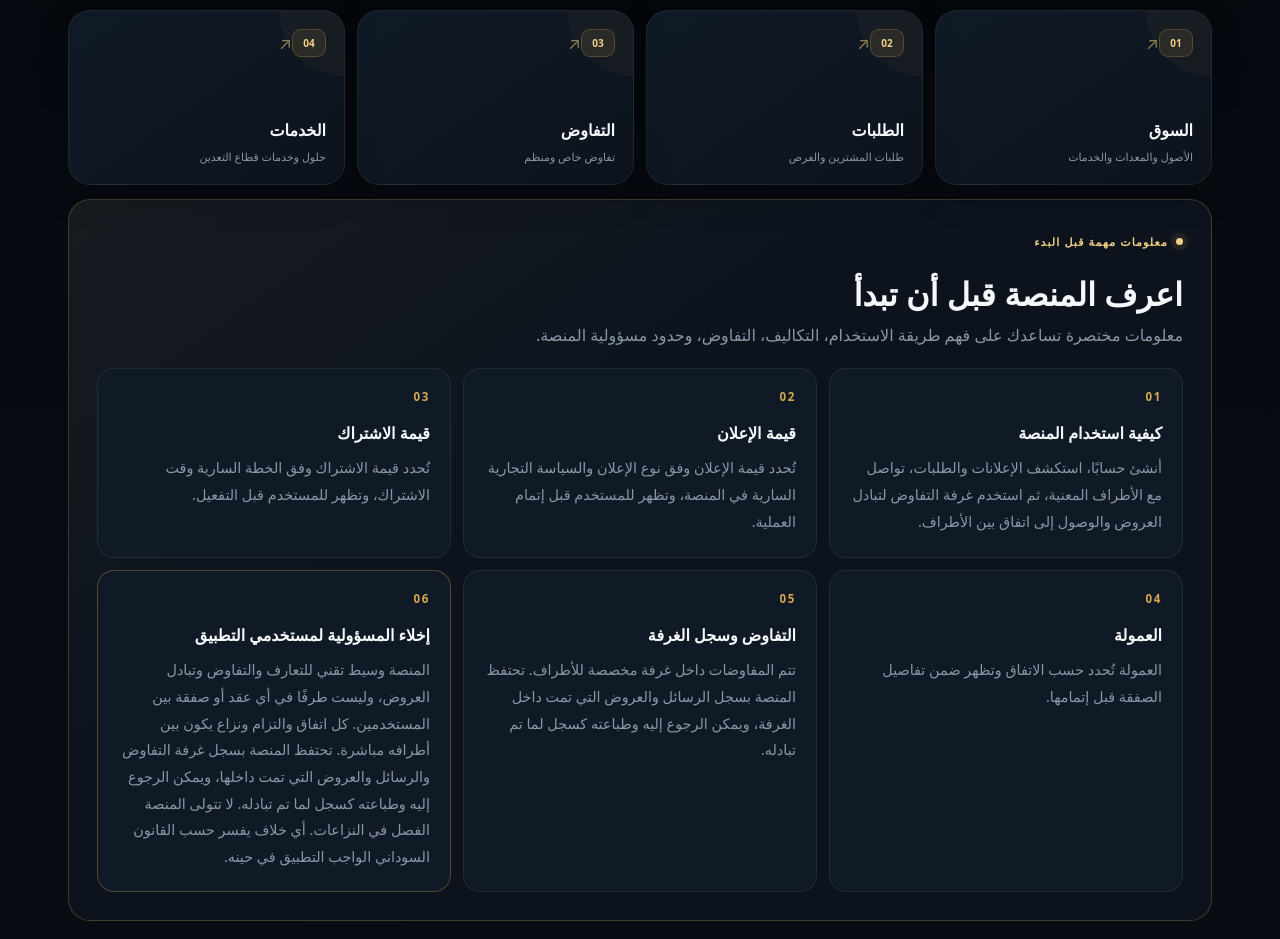
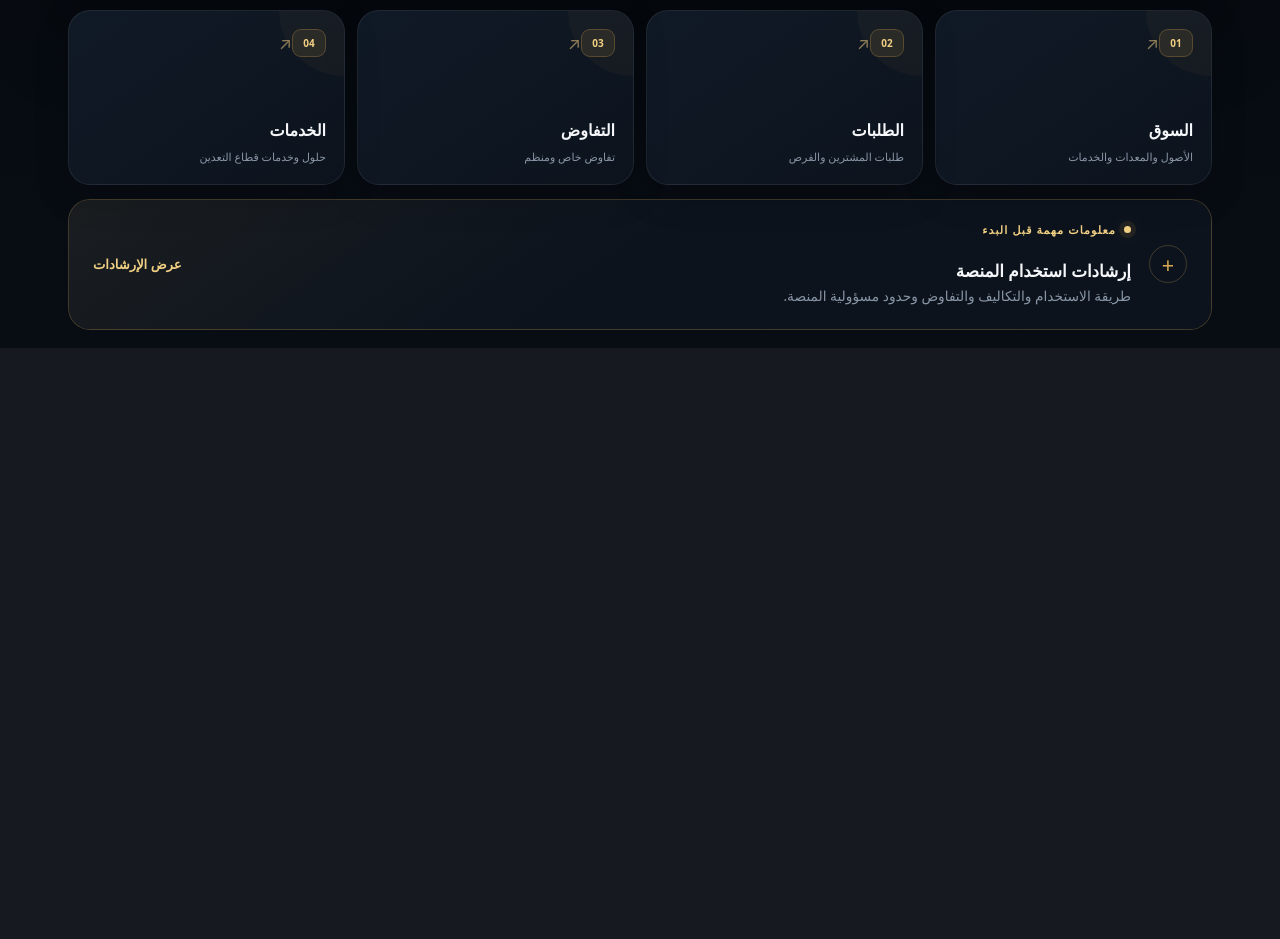
Before and after one commit to aymenmhmd3sul/sudan-mining-hub-mvp, a FastAPI app: page / in a window 1280 px wide. Shown: the part 542-1481 px from the top of the page. After the commit the page ends 890 px from the top, so only its background shows below. Run offline with FastAPI, Linux system fonts and the light colour scheme; parts of the project's set-up code (start-up, migrations or seed data) failed here and were passed over.

Commit message:
feat: collapse homepage information into guidance card

```diff
--- a/app/static/css/app.css
+++ b/app/static/css/app.css
@@ -3148,3 +3148,98 @@ h1 {
     min-height: 0;
   }
 }
+
+
+/* Collapsed homepage guidance card */
+.gateway-information {
+  padding: 0;
+  overflow: hidden;
+}
+
+.gateway-information-summary {
+  display: flex;
+  align-items: center;
+  gap: 18px;
+  padding: 22px 24px;
+  cursor: pointer;
+  list-style: none;
+  background:
+    linear-gradient(145deg, rgba(214, 168, 79, 0.07), transparent 48%),
+    var(--surface);
+}
+
+.gateway-information-summary::-webkit-details-marker {
+  display: none;
+}
+
+.gateway-information-summary::marker {
+  display: none;
+}
+
+.gateway-information-summary:hover {
+  background:
+    linear-gradient(145deg, rgba(214, 168, 79, 0.10), transparent 48%),
+    var(--surface);
+}
+
+.gateway-information-summary-icon {
+  flex: 0 0 38px;
+  width: 38px;
+  height: 38px;
+  display: grid;
+  place-items: center;
+  border: 1px solid var(--gold-line);
+  border-radius: 50%;
+  color: var(--gold);
+  font-size: 1.35rem;
+  line-height: 1;
+}
+
+.gateway-information-summary-copy {
+  min-width: 0;
+  display: grid;
+  gap: 4px;
+}
+
+.gateway-information-summary-copy strong {
+  color: var(--text);
+  font-size: 1.05rem;
+}
+
+.gateway-information-summary-copy > span:last-child {
+  color: var(--muted);
+  font-size: 0.86rem;
+  line-height: 1.5;
+}
+
+.gateway-information-summary-action {
+  margin-inline-start: auto;
+  color: var(--gold-light);
+  font-size: 0.82rem;
+  font-weight: 700;
+  white-space: nowrap;
+}
+
+.gateway-information[open] .gateway-information-summary-icon {
+  transform: rotate(45deg);
+}
+
+.gateway-information-content {
+  padding: 0 24px 24px;
+  border-top: 1px solid var(--gold-line);
+}
+
+@media (max-width: 640px) {
+  .gateway-information-summary {
+    align-items: flex-start;
+    padding: 18px;
+  }
+
+  .gateway-information-summary-action {
+    display: none;
+  }
+
+  .gateway-information-content {
+    padding: 0 18px 18px;
+  }
+}
--- a/app/templates/gateway/gateway.html
+++ b/app/templates/gateway/gateway.html
@@ -195,16 +195,25 @@
 
 
 
-<section
+<details
   id="gatewayInformation"
   class="gateway-information"
-  aria-labelledby="gatewayInformationTitle"
 >
-  <div class="gateway-information-header">
-    <div class="hero-kicker">
+  <summary class="gateway-information-summary">
+    <span class="gateway-information-summary-icon">+</span>
+    <span class="gateway-information-summary-copy">
+      <span class="hero-kicker">
         <span class="hero-dot"></span>
         <span data-i18n="gateway.info.eyebrow">{{ t("gateway.info.eyebrow") }}</span>
-    </div>
+      </span>
+      <strong data-i18n="gateway.info.card.title">{{ t("gateway.info.card.title") }}</strong>
+      <span data-i18n="gateway.info.card.description">{{ t("gateway.info.card.description") }}</span>
+    </span>
+    <span class="gateway-information-summary-action" data-i18n="gateway.info.card.action">{{ t("gateway.info.card.action") }}</span>
+  </summary>
+
+  <div class="gateway-information-content">
+    <div class="gateway-information-header">
       <h2 id="gatewayInformationTitle" data-i18n="gateway.info.title">
         {{ t("gateway.info.title") }}
       </h2>
@@ -250,7 +259,8 @@
         <p data-i18n="gateway.info.disclaimer.description">{{ t("gateway.info.disclaimer.description") }}</p>
       </article>
     </div>
-</section>
+  </div>
+</details>
 
 <section
     id="gatewayStatus"
--- a/app/translations/ar.json
+++ b/app/translations/ar.json
@@ -130,5 +130,8 @@
   "gateway.info.negotiation.title": "التفاوض وسجل الغرفة",
   "gateway.info.negotiation.description": "تتم المفاوضات داخل غرفة مخصصة للأطراف. تحتفظ المنصة بسجل الرسائل والعروض التي تمت داخل الغرفة، ويمكن الرجوع إليه وطباعته كسجل لما تم تبادله.",
   "gateway.info.disclaimer.title": "إخلاء المسؤولية لمستخدمي التطبيق",
-  "gateway.info.disclaimer.description": "المنصة وسيط تقني للتعارف والتفاوض وتبادل العروض، وليست طرفًا في أي عقد أو صفقة بين المستخدمين. كل اتفاق والتزام ونزاع يكون بين أطرافه مباشرة. تحتفظ المنصة بسجل غرفة التفاوض والرسائل والعروض التي تمت داخلها، ويمكن الرجوع إليه وطباعته كسجل لما تم تبادله. لا تتولى المنصة الفصل في النزاعات. أي خلاف يفسر حسب القانون السوداني الواجب التطبيق في حينه."
+  "gateway.info.disclaimer.description": "المنصة وسيط تقني للتعارف والتفاوض وتبادل العروض، وليست طرفًا في أي عقد أو صفقة بين المستخدمين. كل اتفاق والتزام ونزاع يكون بين أطرافه مباشرة. تحتفظ المنصة بسجل غرفة التفاوض والرسائل والعروض التي تمت داخلها، ويمكن الرجوع إليه وطباعته كسجل لما تم تبادله. لا تتولى المنصة الفصل في النزاعات. أي خلاف يفسر حسب القانون السوداني الواجب التطبيق في حينه.",
+  "gateway.info.card.title": "إرشادات استخدام المنصة",
+  "gateway.info.card.description": "طريقة الاستخدام والتكاليف والتفاوض وحدود مسؤولية المنصة.",
+  "gateway.info.card.action": "عرض الإرشادات"
 }
--- a/app/translations/en.json
+++ b/app/translations/en.json
@@ -130,5 +130,8 @@
   "gateway.info.negotiation.title": "Negotiation and room record",
   "gateway.info.negotiation.description": "Negotiations take place in a dedicated room for the parties. The platform keeps the messages and offers exchanged in the room as a record that can be reviewed and printed.",
   "gateway.info.disclaimer.title": "Disclaimer for platform users",
-  "gateway.info.disclaimer.description": "The platform is a technical intermediary for connecting users, negotiation, and exchanging offers. It is not a party to any contract or transaction between users. Each agreement, obligation, and dispute remains between its parties. The platform keeps the negotiation room, messages, and offers as a record that may be reviewed and printed. The platform does not adjudicate disputes. Any dispute shall be interpreted under the applicable Sudanese law in force at the relevant time."
+  "gateway.info.disclaimer.description": "The platform is a technical intermediary for connecting users, negotiation, and exchanging offers. It is not a party to any contract or transaction between users. Each agreement, obligation, and dispute remains between its parties. The platform keeps the negotiation room, messages, and offers as a record that may be reviewed and printed. The platform does not adjudicate disputes. Any dispute shall be interpreted under the applicable Sudanese law in force at the relevant time.",
+  "gateway.info.card.title": "Platform usage guidelines",
+  "gateway.info.card.description": "How to use the platform, commercial terms, negotiation, and scope of responsibility.",
+  "gateway.info.card.action": "View guidelines"
 }
```
Lines whose indentation alone changed are shown as unchanged.
